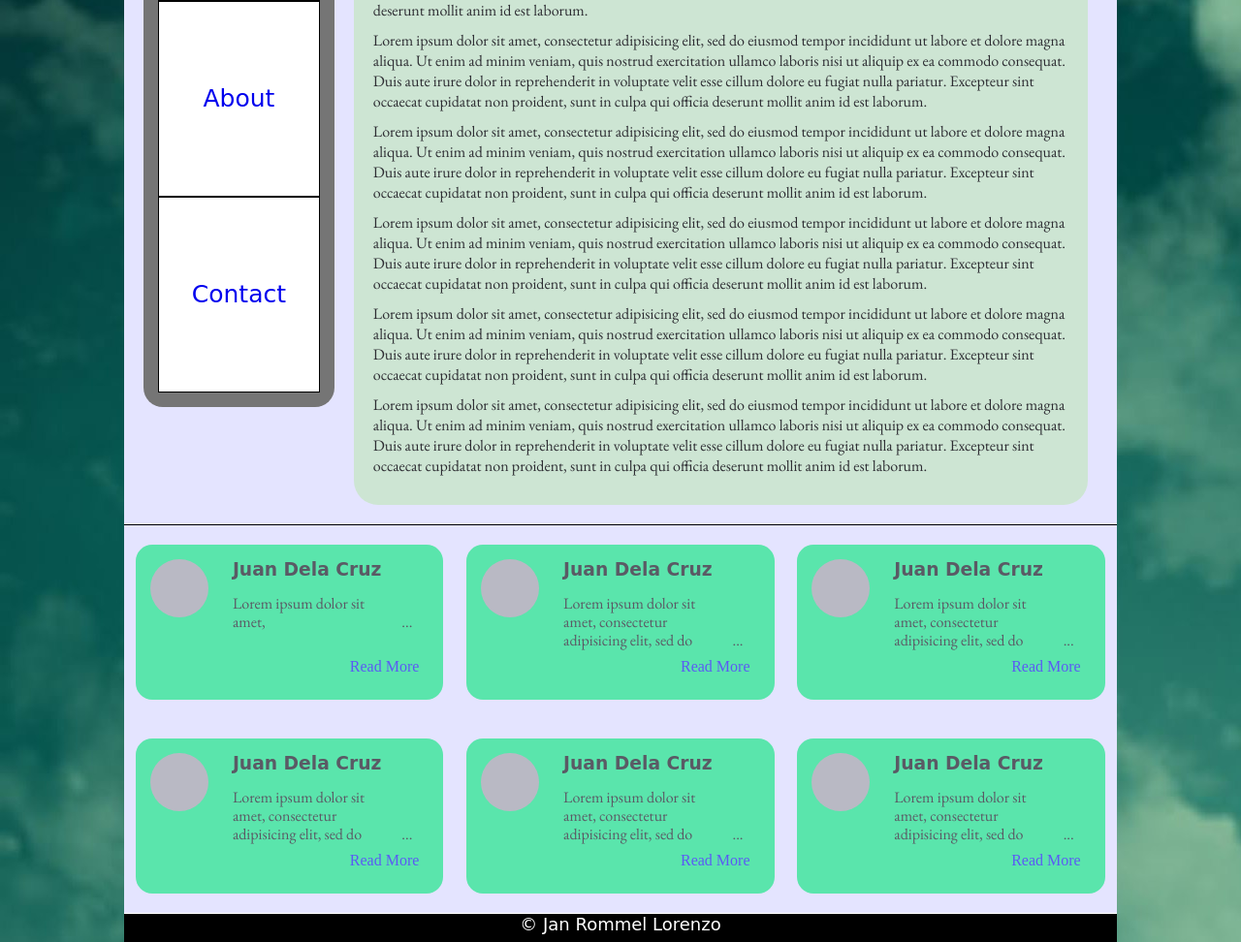
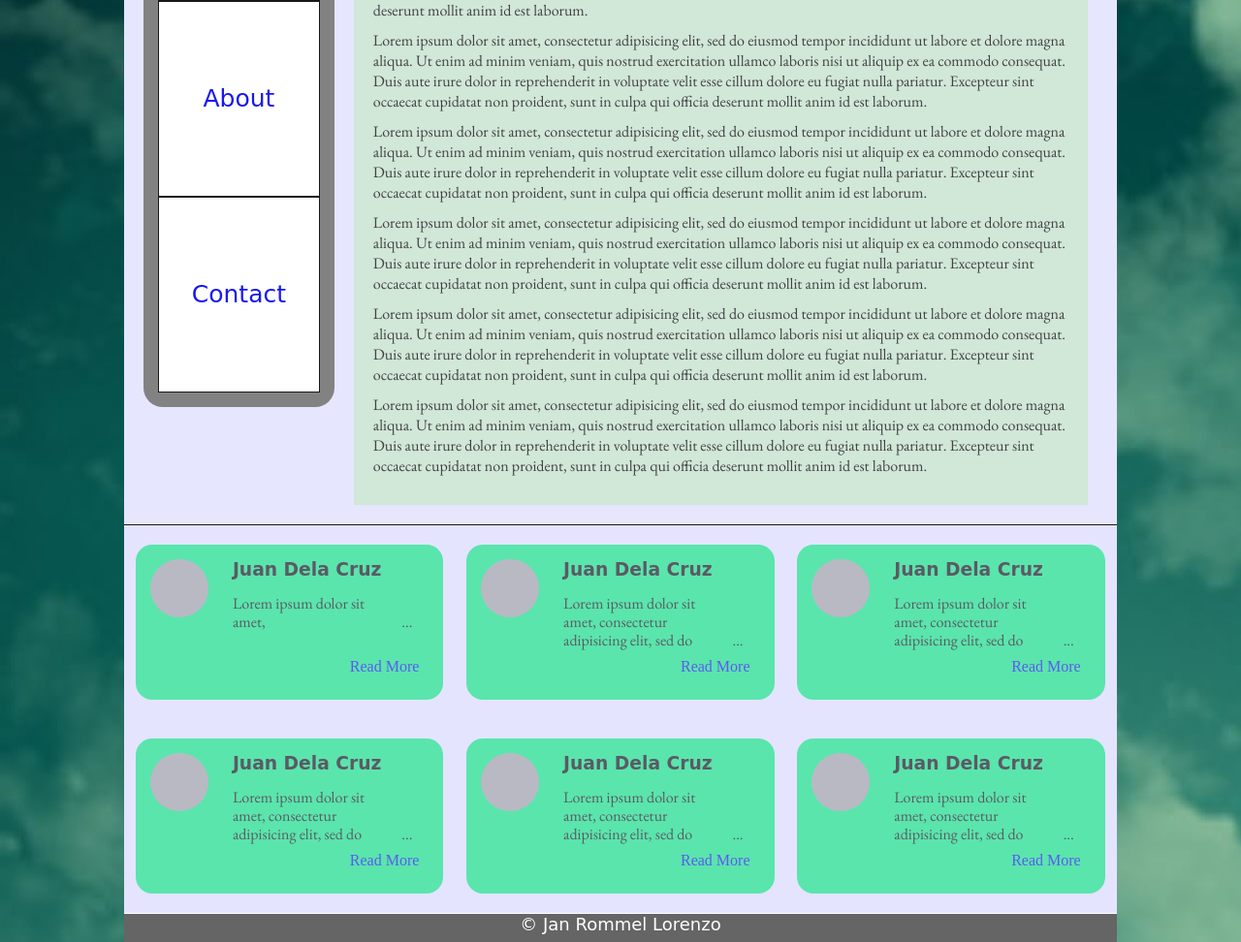
Before and after one commit to lorenzojanrommel/lorenzojanrommel.github.io, a PHP site: page / in a window 1280 px wide. Shown: the part 538-1510 px from the top of the page at 97% size. Run offline with PHP 8.4, Linux system fonts and the light colour scheme; some web fonts are replaced; grey boxes are pictures that could not be loaded.

Commit message:
Customize mod02-09

```diff
--- a/mod02-09/css/style.css
+++ b/mod02-09/css/style.css
@@ -135,6 +135,7 @@ main.wrapper > p {
  	border-radius: 2px;
  	font-family: 'Fondamento', cursive;
  	font-size: 70px;
+ 	opacity: 0.6;
  }
 
  .sidebar {
@@ -164,7 +165,7 @@ main.wrapper > p {
  	float: left;
  	background-color: #C8E6C9;
  	opacity: 0.8;
- 	border-radius: 25px;
+
  }
 .article-image {
 	width: 300px;
@@ -187,6 +188,7 @@ div.content > p {
  .footer {
  /*	height: 200px;*/
  	background-color: #e4e4ff;
+
  	clear: both ; /* Will offset floating effect |||| Values:left right both */
  }
 .avatar {
@@ -214,6 +216,7 @@ h3.username + p {
  	background-color: #e4e4ff;
  	padding: 20px;
  	border-bottom: 1px solid #000;
+ 	opacity: 0.9;
  }
  /*
   *
@@ -295,6 +298,7 @@ h3.username + p {
  	background: #000;
  	font-size: 18px;
  	font-family: 'Fondamento', cursive;
+ 	opacity: 0.6;
  }
 
  ul {
```
